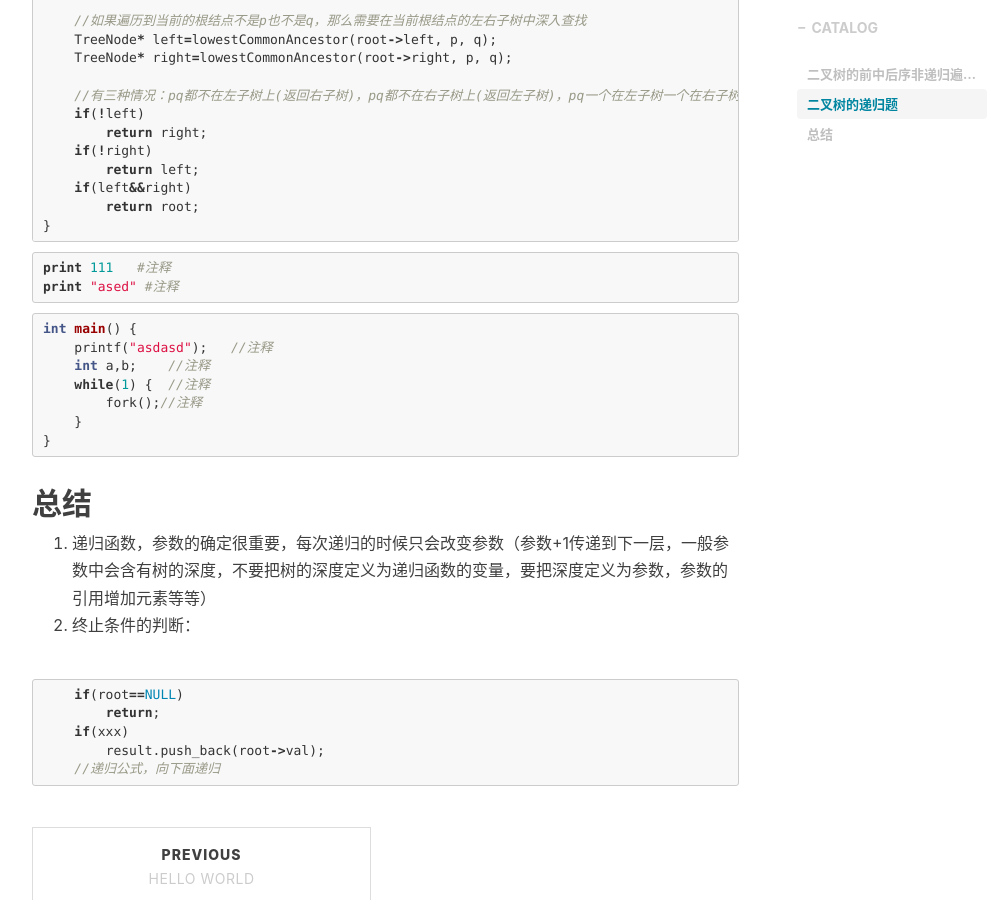
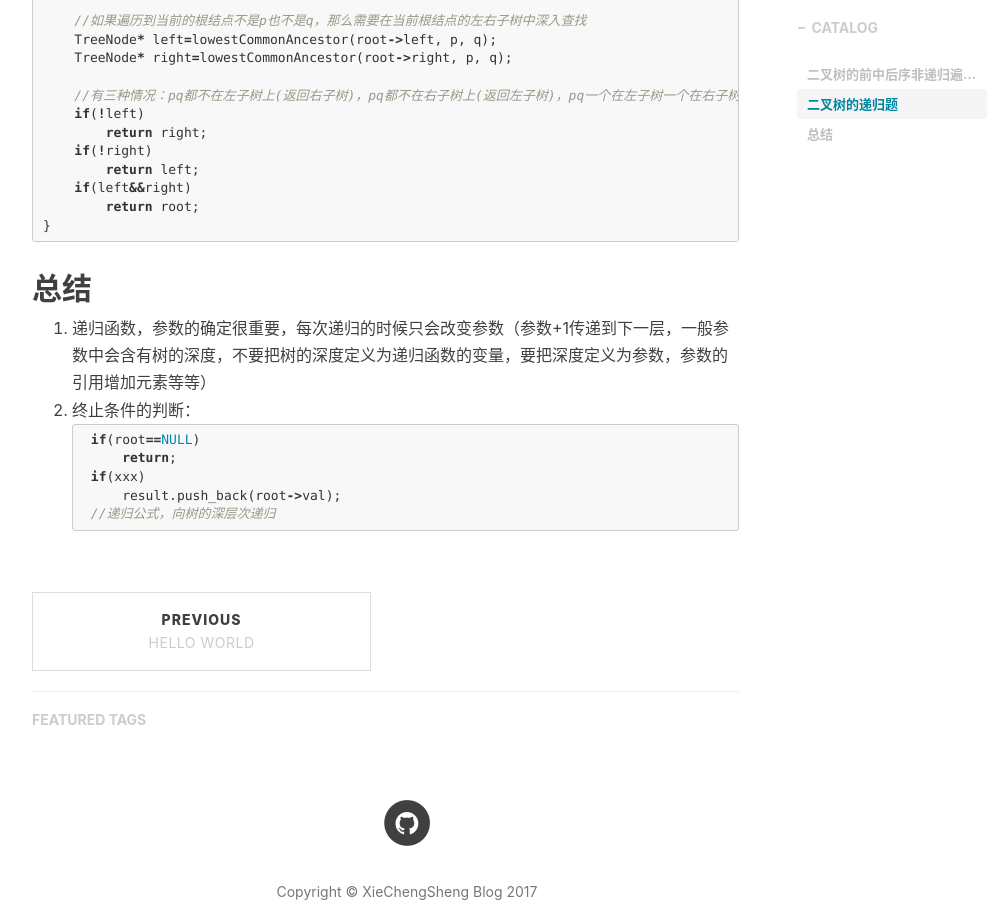
Before and after one commit to xiechengsheng/xiechengsheng.github.io, a Jekyll site: the page built from _posts/2017-03-20-binary-tree.md, in a window 1280 px wide and 900 px high, scrolled down 5754 px. Shown: the whole window, without its empty margins (233-1239 px from the left). Built offline with Jekyll 4.4.1, drawn with Linux system fonts in a browser that asks for light colours; nearby versions of some CDN libraries; comment, search, counter and statistics services are not loaded.

Commit message:
binary-tree

````diff
--- a/_posts/2017-03-20-binary-tree.md
+++ b/_posts/2017-03-20-binary-tree.md
@@ -15,7 +15,7 @@
 前序、中序、后序遍历的顺序其实指的是根结点在遍历树时候的位置；
 ```
           左子树          右子树
-   |                |              |
+   |                |               |
 根（前序）       根（中序）       根（后序）
 ```
 
@@ -216,25 +216,25 @@
 T230. Kth Smallest Element in a BST
 找到二叉搜索树中第k小的数：
 ```cpp
-int kthSmallest(TreeNode* root, int k) {
-    //解决这种问题，画一颗BST就好分析
-    int leftNodes = countNodes(root->left);
-    if(k<=leftNodes) {
-        return kthSmallest(root->left, k);
+    int kthSmallest(TreeNode* root, int k) {
+        //解决这种问题，画一颗BST就好分析
+        int leftNodes = countNodes(root->left);
+        if(k<=leftNodes) {
+            return kthSmallest(root->left, k);
+        }
+        else if(k==leftNodes+1) {
+            return root->val;
+        }
+        else if(k>leftNodes+1){
+            return kthSmallest(root->right, k-leftNodes-1);
+        }
     }
-    else if(k==leftNodes+1) {
-        return root->val;
+
+    //统计树中的结点数目
+    int countNodes(TreeNode* root) {
+        if(!root) return 0;
+        return 1+countNodes(root->left)+countNodes(root->right);
     }
-    else if(k>leftNodes+1){
-        return kthSmallest(root->right, k-leftNodes-1);
-    }
-}
-
-//统计树中的结点数目
-int countNodes(TreeNode* root) {
-    if(!root) return 0;
-    return 1+countNodes(root->left)+countNodes(root->right);
-}
 ```
 
 T236. Lowest Common Ancestor of a Binary Tree
@@ -261,30 +261,14 @@
 }
 ```
 
-```python
-print 111   #注释
-print "ased" #注释
-```
-
-```c
-int main() {
-    printf("asdasd");   //注释
-    int a,b;    //注释
-    while(1) {  //注释
-        fork();//注释
-    }
-}
-```
-
 
 ## 总结
 1. 递归函数，参数的确定很重要，每次递归的时候只会改变参数（参数+1传递到下一层，一般参数中会含有树的深度，不要把树的深度定义为递归函数的变量，要把深度定义为参数，参数的引用增加元素等等）
 2. 终止条件的判断：
-
 ```cpp
     if(root==NULL)
         return;
     if(xxx)
         result.push_back(root->val);
-    //递归公式，向下面递归
+    //递归公式，向树的深层次递归
 ```
````
